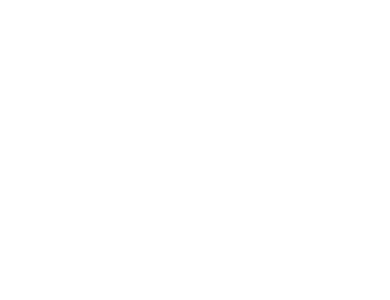
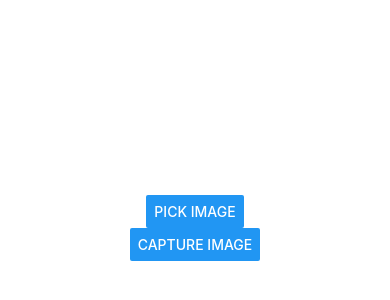
Before and after one commit to harshmangalam/expo-react-native-examples, a React Native app: screen / in a window 390 px wide. Shown: the part 202-502 px from the top of the page. Built offline with nearby package versions, Linux system fonts and the light colour scheme.

Commit message:
expo-image-picker example

```diff
--- a/App.tsx
+++ b/App.tsx
@@ -1,10 +1,21 @@
 import { StatusBar } from "expo-status-bar";
-import { View } from "react-native";
+import { StyleSheet, View } from "react-native";
+import ExpoImagePicker from "./src/screens/ExpoImagePicker";
 
 export default function App() {
   return (
-    <View>
+    <View style={styles.container}>
       <StatusBar style="auto" />
+      <ExpoImagePicker />
     </View>
   );
 }
+
+const styles = StyleSheet.create({
+  container: {
+    flex: 1,
+    backgroundColor: "#fff",
+    alignItems: "center",
+    justifyContent: "center",
+  },
+});
--- a/package.json
+++ b/package.json
@@ -11,6 +11,7 @@
   },
   "dependencies": {
     "expo": "~44.0.0",
+    "expo-image-picker": "~12.0.1",
     "expo-status-bar": "~1.2.0",
     "react": "17.0.1",
     "react-dom": "17.0.1",
--- /dev/null
+++ b/src/screens/ExpoImagePicker.tsx
@@ -0,0 +1,65 @@
+import { Button, Image, View, StyleSheet } from "react-native";
+import * as ImagePicker from "expo-image-picker";
+import { useState } from "react";
+export default function ExpoImagePicker() {
+  const [image, setImage] = useState(null);
+
+  const openImagePickerAsync = async () => {
+    //   request permission
+    const permission = await ImagePicker.requestMediaLibraryPermissionsAsync();
+
+    if (!permission.granted) {
+      alert(permission.status);
+      return;
+    }
+    const pickerResult = await ImagePicker.launchImageLibraryAsync();
+
+    if (pickerResult.cancelled) {
+      alert("Cancelled image picker");
+    }
+    setImage({ localUri: pickerResult.uri });
+  };
+
+  const openImageCapture = async () => {
+    const permission = await ImagePicker.requestCameraPermissionsAsync();
+    if (!permission.granted) {
+      alert(permission.status);
+    }
+
+    const captureResult = await ImagePicker.launchCameraAsync()
+
+    if(captureResult.cancelled){
+        alert("Cancelled camera capture")
+    }
+
+    setImage({localUri:captureResult.uri})
+  };
+  return (
+    <View>
+      <View style={styles.buttonGroup}>
+        <Button title="Pick Image" onPress={openImagePickerAsync} />
+        <Button title="Capture Image" onPress={openImageCapture} />
+      </View>
+      <View>
+        {image && (
+          <Image source={{ uri: image.localUri }} style={styles.thumbnail} />
+        )}
+      </View>
+    </View>
+  );
+}
+
+const styles = StyleSheet.create({
+  /* Other styles hidden to keep the example brief... */
+  buttonGroup: {
+    display: "flex",
+    justifyContent: "center",
+    alignItems: "center",
+    marginTop: 16,
+  },
+  thumbnail: {
+    width: 300,
+    height: 300,
+    resizeMode: "contain",
+  },
+});
```
Also changed, not shown: 1 other file (tests, documents, lock files or other folders).
